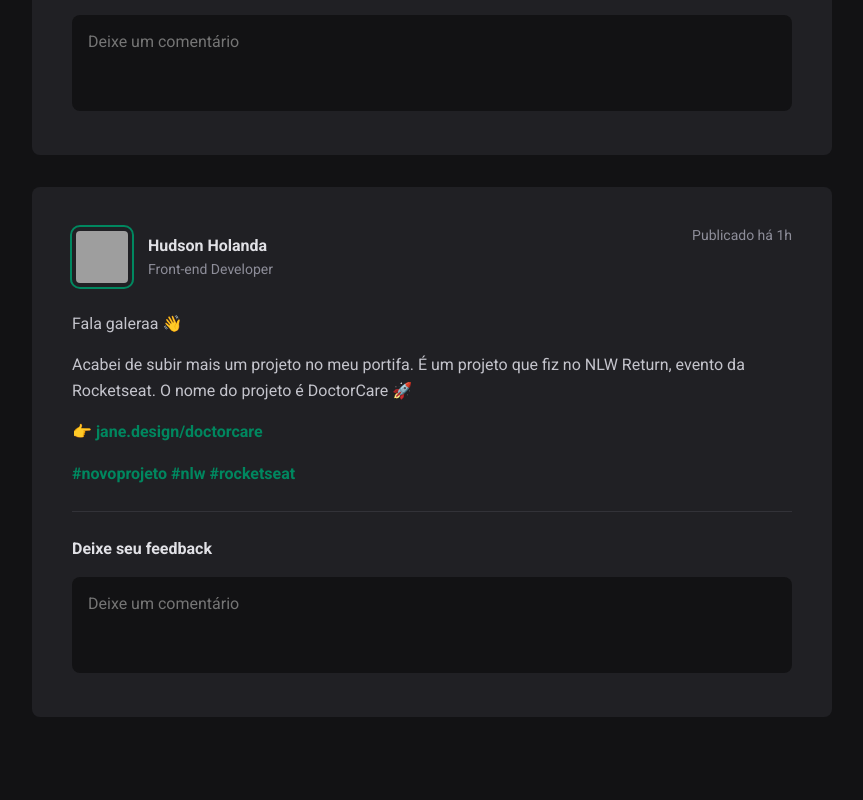
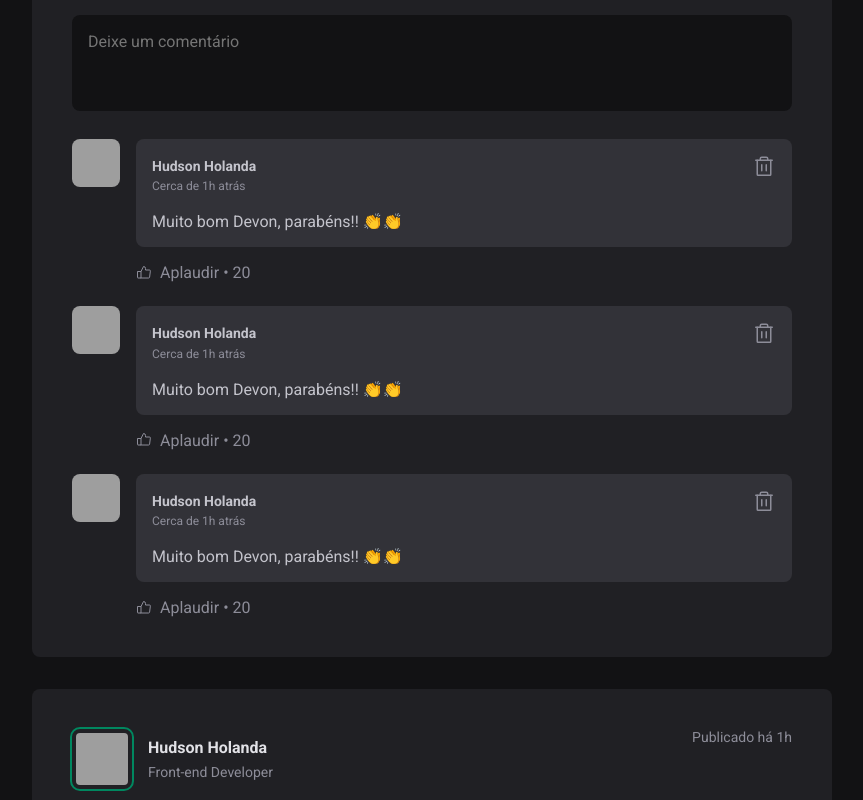
Before and after one commit to lzhudson/01-fundamentals-reactjs, a React (Vite) app: page / in a window 1280 px wide. Shown: the part 480-1280 px from the top of the page, without its empty margins (352-1215 px from the left). Before the commit the page ends 1229 px from the top, so only its background shows below. Built offline with nearby package versions, Linux system fonts and the light colour scheme; grey boxes are pictures that could not be loaded.

Commit message:
feat: import and usage Comment component

```diff
--- a/src/components/Post.jsx
+++ b/src/components/Post.jsx
@@ -1,6 +1,6 @@
+import { Comment } from "./Comment";
 import styles from "./Post.module.css";
 export function Post(props) {
-  console.log(props);
   return (
     <article className={styles.post}>
       <header>
@@ -45,6 +45,11 @@ export function Post(props) {
           <button type="submit">Publicar</button>
         </div>
       </form>
+      <div className={styles.commentList}>
+        <Comment />
+        <Comment />
+        <Comment />
+      </div>
     </article>
   );
 }
```
